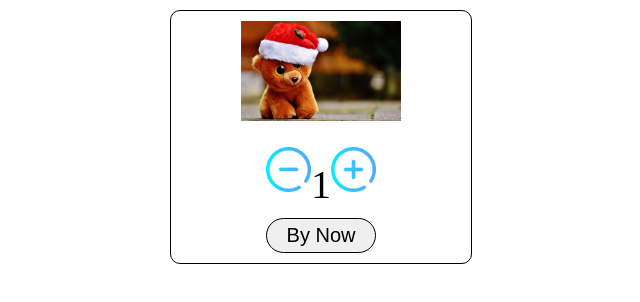
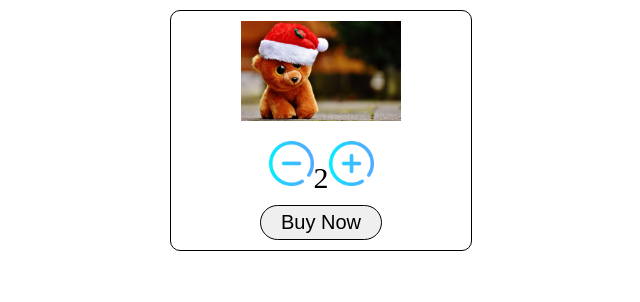
Before and after one commit to payalgupta13/inc-dec, a plain HTML site: page index.html in a window 1280 px wide. Both pictures are taken after a click on the picture 672 px from the left and 169 px from the top of the page. Shown: the whole page, without its empty margins (319-959 px from the left). Drawn offline with Linux system fonts and the light colour scheme.

Commit message:
increment fun added

```diff
--- a/index.html
+++ b/index.html
@@ -37,7 +37,7 @@
             align-items: center;
         }
         .quantity-text{
-            font-size: 40px;
+            font-size: 30px;
             margin-top: 30px;
         }
     </style>
@@ -48,15 +48,19 @@
 
         <div class="quantity-btn-container">
             <img src="minus.png" class="btn-quantity">
-            <span class="quantity-text">1</span>
-            <img src="plus.png" class="btn-quantity">
-
+            <span class="quantity-text" id="quantity-text">1</span>
+            <img src="plus.png" class="btn-quantity" onclick="inc()">
         </div>
 
-        <button class="btn-by-now">By Now</button>
+        <button class="btn-by-now">Buy Now</button>
     </div>
+
     <script>
-
+        function inc() {
+            const quantityElement = document.getElementById("quantity-text");
+            let quantity = parseInt(quantityElement.innerText);
+            quantityElement.innerText = ++quantity;
+        }
     </script>
 </body>
 </html>
```
Also changed, not shown: v.html (added, +26 -0 lines).
